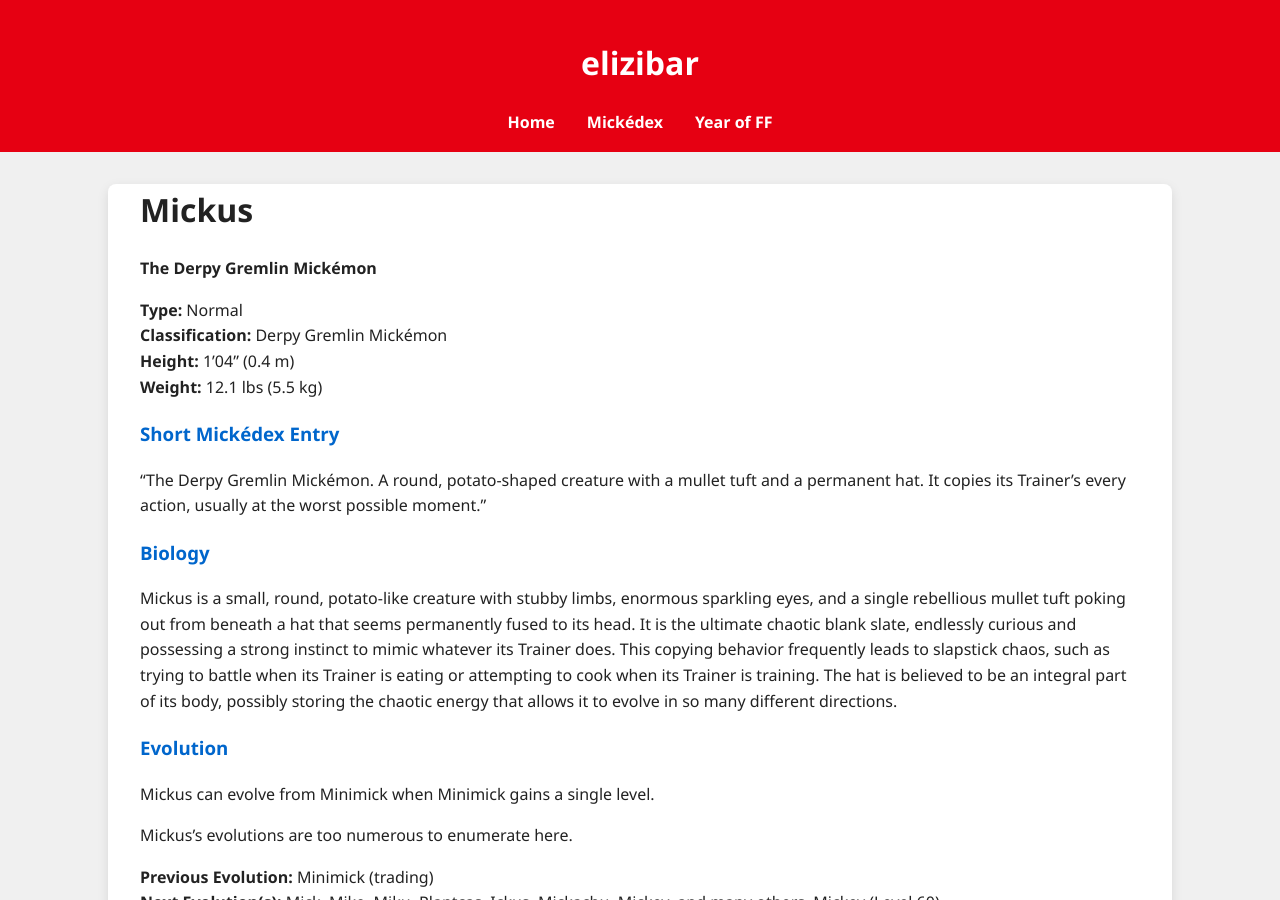
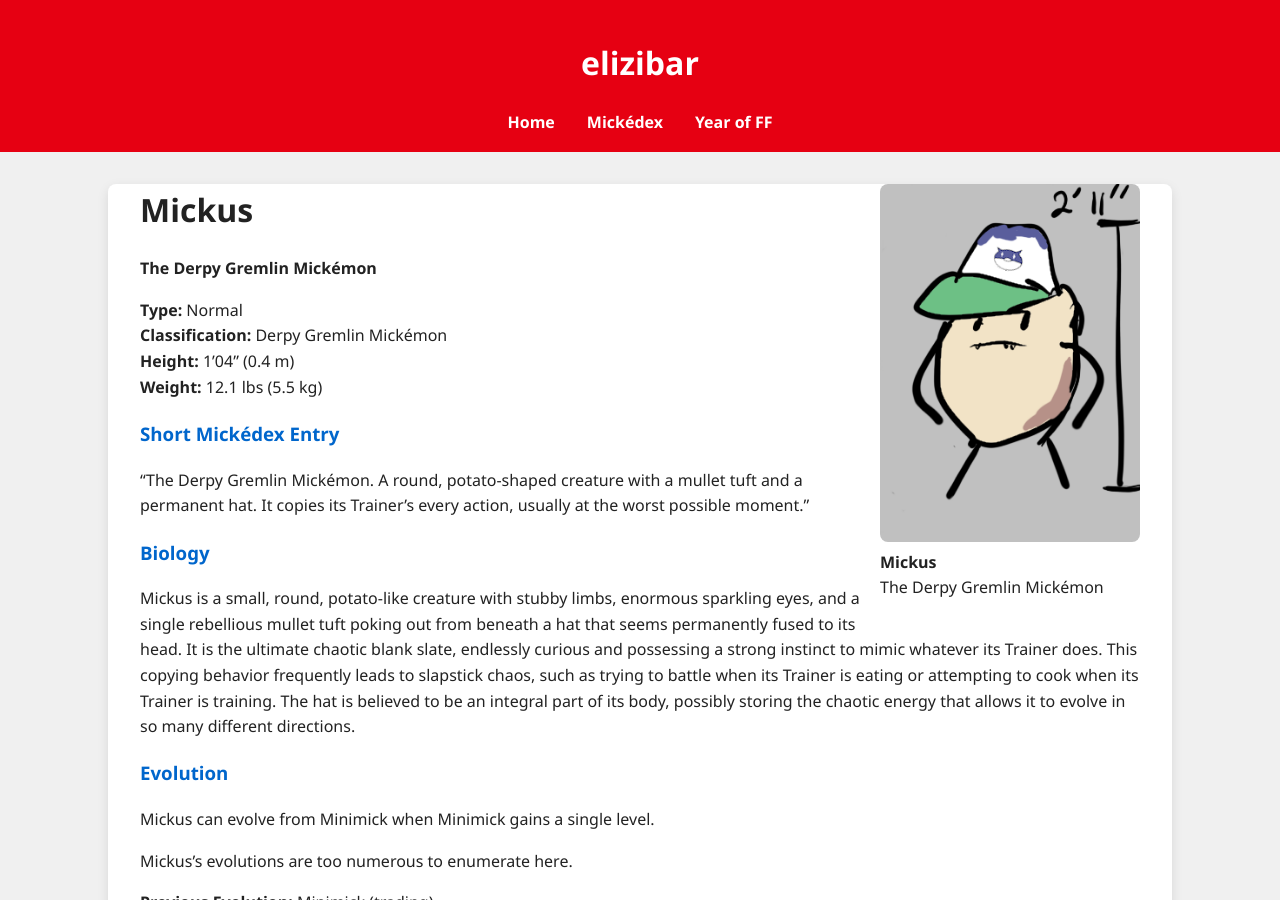
Before and after one commit to elizibar/elizibar.github.io, a Jekyll site: the page built from mickedex/base/mickus.md, in a window 1280 px wide and 900 px high. Built offline with Jekyll 4.4.1, drawn with Linux system fonts in a browser that asks for light colours.

Commit message:
testing some html use

```diff
--- a/mickedex/base/mickus.md
+++ b/mickedex/base/mickus.md
@@ -3,6 +3,11 @@
 layout: default
 permalink: /mickedex/mickus/
 ---
+
+<figure style="float: right; margin: 0 0 20px 20px; width: 260px;">
+  <img src="/assets/images/mickus.png" alt="Meekee" style="width: 100%; border-radius: 8px;">
+  <figcaption><strong>Mickus</strong><br>The Derpy Gremlin Mickémon</figcaption>
+</figure>
 
 # Mickus
 
```
Also changed, not shown: mickedex/index.md (+0 -2 lines).
